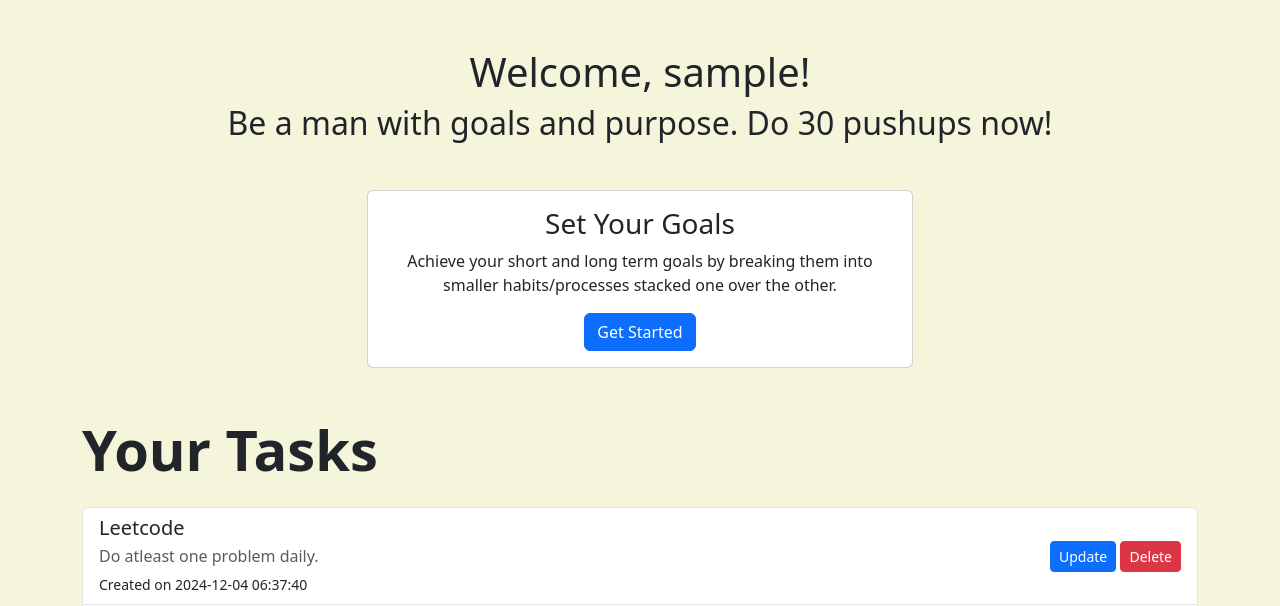
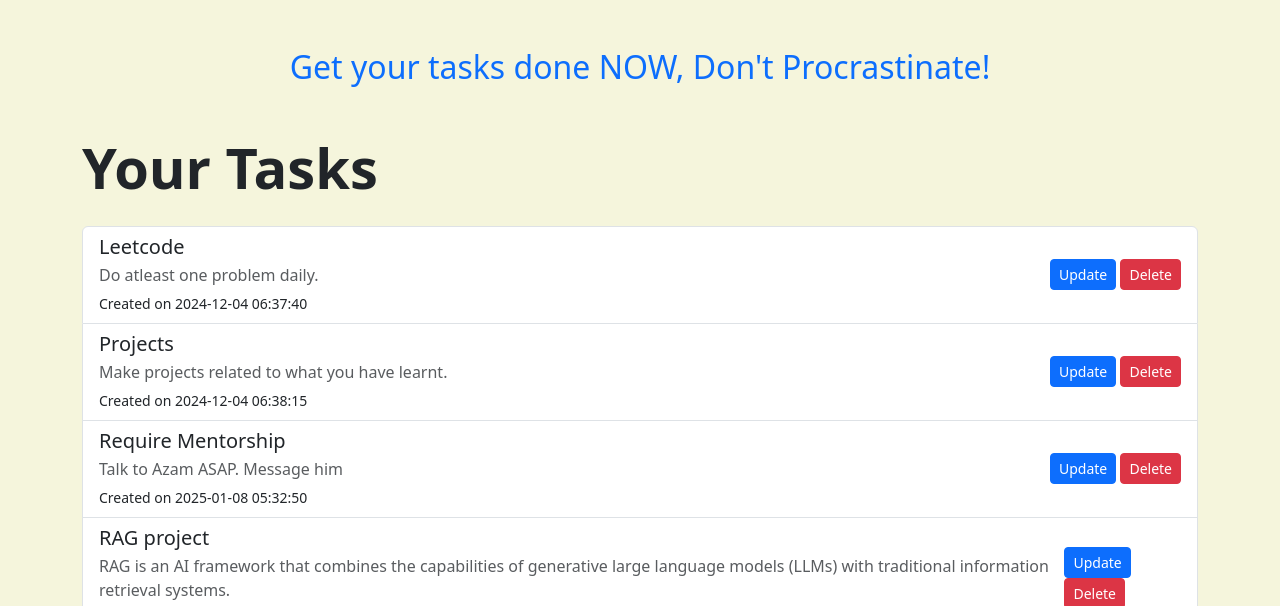
Before and after one commit to tahirpukhta/myTasksApp, a Flask app: page /my_goals in a window 1280 px wide. Shown: the part 88-694 px from the top of the page. Run offline with Flask 3, Linux system fonts and the light colour scheme; the visitor is signed in with stand-in values (Sample User, id 1); data comes from the database, SQL or seed files in the repository.

Commit message:
Made changes to the Goals section of my_goals.html to make things subtle

```diff
--- a/templates/my_goals.html
+++ b/templates/my_goals.html
@@ -2,19 +2,7 @@
 {% block title %}My Goals{% endblock %}
 {% block body %}
 <div class="container text-center mt-5">
-  <h1>Welcome, {{ username }}!</h1>
-  <h2>Be a man with goals and purpose. Do 30 pushups now!</h2>
-  <div class="row mt-5">
-    <div class="col-md-6 mx-auto">
-      <div class="card">
-        <div class="card-body">
-          <h3 class="card-title">Set Your Goals</h3>
-          <p class="card-text">Achieve your short and long term goals by breaking them into smaller habits/processes stacked one over the other.</p>
-          <a href="/" class="btn btn-primary">Get Started</a>
-        </div>
-      </div>
-    </div>
-  </div>
+  <h2 class="text-primary">Get your tasks done NOW, Don't Procrastinate!</h2>
 </div>
 <!--<div class="container my-3">
   <h2>My Tasks</h2>
```
